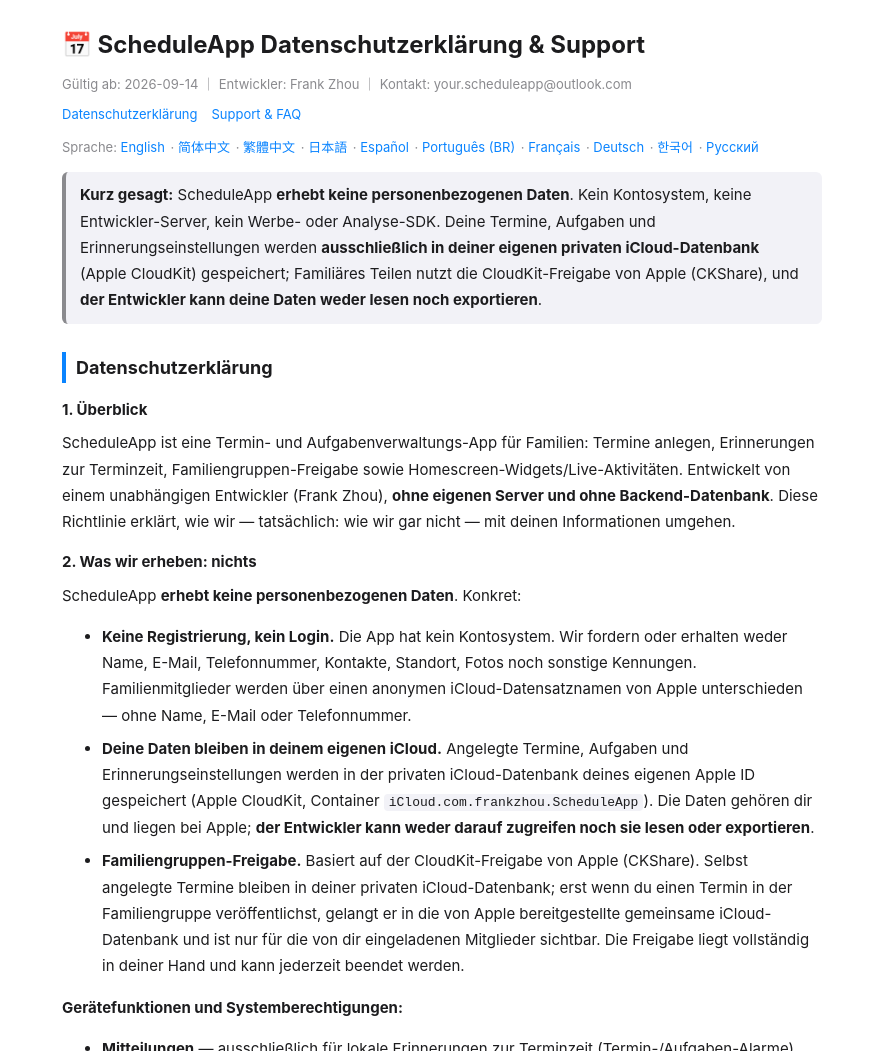
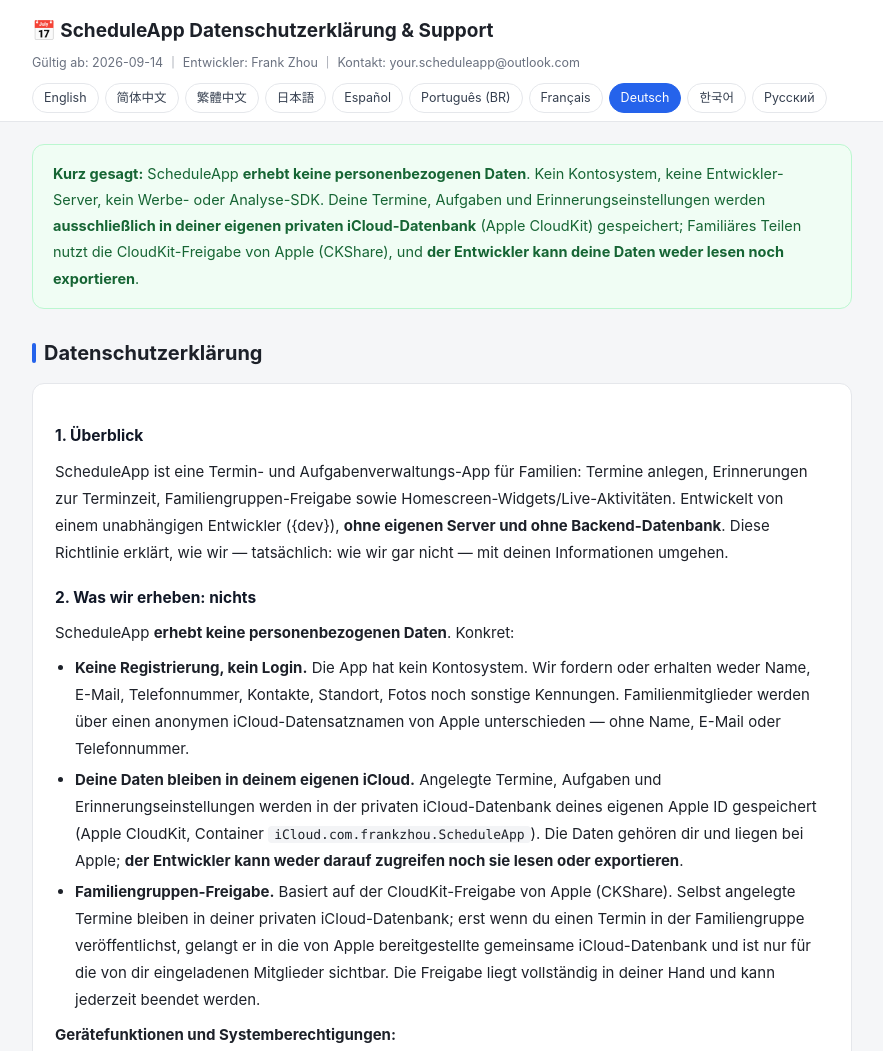
Before and after one commit to 4gk5msrpwv-cpu/privacy-pages-scheduleapp, a plain HTML site: page de/index.html in a window 1280 px wide. Shown: the top 1051 px of the page, without its empty margins (198-1081 px from the left). Drawn offline with Linux system fonts and the light colour scheme.

Commit message:
Rewrite privacy policy per CloudKit architecture (KidsLearn-style, 10 languages)

```diff
--- a/de/index.html
+++ b/de/index.html
@@ -1,71 +1,127 @@
 <!DOCTYPE html>
 <html lang="de">
 <head>
-<meta charset="utf-8">
-<meta name="viewport" content="width=device-width, initial-scale=1">
-<meta name="color-scheme" content="light dark">
+<meta charset="UTF-8">
+<meta name="viewport" content="width=device-width, initial-scale=1.0">
+<title>ScheduleApp Datenschutzerklärung & Support</title>
 <meta name="description" content="Datenschutzerklärung von ScheduleApp: keine Erhebung personenbezogener Daten; alle Daten bleiben in deinem eigenen iCloud.">
-<title>ScheduleApp Datenschutzerklärung & Support</title>
+<link rel="canonical" href="https://4gk5msrpwv-cpu.github.io/privacy-pages-scheduleapp/de/">
+  <link rel="alternate" hreflang="en" href="https://4gk5msrpwv-cpu.github.io/privacy-pages-scheduleapp/">
+  <link rel="alternate" hreflang="zh-Hans" href="https://4gk5msrpwv-cpu.github.io/privacy-pages-scheduleapp/zh-Hans/">
+  <link rel="alternate" hreflang="zh-Hant" href="https://4gk5msrpwv-cpu.github.io/privacy-pages-scheduleapp/zh-Hant/">
+  <link rel="alternate" hreflang="ja" href="https://4gk5msrpwv-cpu.github.io/privacy-pages-scheduleapp/ja/">
+  <link rel="alternate" hreflang="es" href="https://4gk5msrpwv-cpu.github.io/privacy-pages-scheduleapp/es/">
+  <link rel="alternate" hreflang="pt-BR" href="https://4gk5msrpwv-cpu.github.io/privacy-pages-scheduleapp/pt-BR/">
+  <link rel="alternate" hreflang="fr" href="https://4gk5msrpwv-cpu.github.io/privacy-pages-scheduleapp/fr/">
+  <link rel="alternate" hreflang="de" href="https://4gk5msrpwv-cpu.github.io/privacy-pages-scheduleapp/de/">
+  <link rel="alternate" hreflang="ko" href="https://4gk5msrpwv-cpu.github.io/privacy-pages-scheduleapp/ko/">
+  <link rel="alternate" hreflang="ru" href="https://4gk5msrpwv-cpu.github.io/privacy-pages-scheduleapp/ru/">
+  <link rel="alternate" hreflang="x-default" href="https://4gk5msrpwv-cpu.github.io/privacy-pages-scheduleapp/">
+<meta property="og:title" content="ScheduleApp Datenschutzerklärung & Support">
+<meta property="og:description" content="Datenschutzerklärung von ScheduleApp: keine Erhebung personenbezogener Daten; alle Daten bleiben in deinem eigenen iCloud.">
 <style>
-:root{color-scheme:light dark;--bg:#ffffff;--fg:#1c1c1e;--fg2:#8a8a8e;--border:#d1d1d6;--quote:#f2f2f7;--accent:#0a84ff}
-@media (prefers-color-scheme:dark){:root{--bg:#000000;--fg:#f2f2f7;--fg2:#98989f;--border:#38383a;--quote:#1c1c1e;--accent:#0a84ff}}
-body{font-family:-apple-system,'PingFang SC','Hiragino Sans GB','Microsoft YaHei',sans-serif;color:var(--fg);background:var(--bg);line-height:1.75;margin:0;padding:24px 16px;font-size:15px}
-.wrap{max-width:760px;margin:0 auto}
-h1{font-size:24px;margin:0 0 6px}
-h2{font-size:18px;margin:28px 0 8px;border-left:4px solid var(--accent);padding-left:10px}
-h3{font-size:15px;margin:14px 0 4px}
-p,li{margin:7px 0}
-.meta,.langs,.nav,.footer{color:var(--fg2);font-size:13px}
-.nav{margin:6px 0 0}
-.nav a{color:var(--accent);text-decoration:none;margin-right:14px}
-.langs{margin:10px 0 0}
-.langs a{color:var(--accent);text-decoration:none;margin-right:2px}
-blockquote{background:var(--quote);border-left:4px solid var(--fg2);margin:14px 0;padding:10px 14px;border-radius:6px}
-a{color:var(--accent)}
-code{background:var(--quote);padding:1px 5px;border-radius:4px;font-size:13px}
-.footer{margin-top:36px;border-top:1px solid var(--border);padding-top:12px}
+  :root{--bg:#f5f6f8;--card:#ffffff;--ink:#1d2129;--sub:#6b7280;--blue:#2563eb;
+        --blue-bg:#eff6ff;--green:#16a34a;--green-bg:#f0fdf4;--line:#e5e7eb;--tab:#374151;}
+  *{box-sizing:border-box;margin:0;padding:0}
+  html{scroll-behavior:smooth}
+  body{font-family:-apple-system,BlinkMacSystemFont,"PingFang SC","Hiragino Sans","Microsoft YaHei","Helvetica Neue",Arial,sans-serif;
+       background:var(--bg);color:var(--ink);line-height:1.8;font-size:15px}
+  header{position:sticky;top:0;z-index:10;background:rgba(255,255,255,.96);backdrop-filter:blur(8px);border-bottom:1px solid var(--line)}
+  .head-inner{max-width:860px;margin:0 auto;padding:14px 20px 0}
+  h1{font-size:19px}
+  .head-meta{font-size:12.5px;color:var(--sub);margin:4px 0 8px}
+  .langbar{display:flex;flex-wrap:wrap;gap:6px;padding-bottom:8px}
+  .langbar a{font-size:12.5px;text-decoration:none;color:var(--tab);border:1px solid var(--line);
+             border-radius:999px;padding:3px 11px;background:#fff}
+  .langbar a.on{color:#fff;background:var(--blue);border-color:var(--blue)}
+  main{max-width:860px;margin:0 auto;padding:22px 20px 60px}
+  .card{background:var(--card);border:1px solid var(--line);border-radius:12px;padding:20px 22px;margin-bottom:16px}
+  .summary{background:var(--green-bg);border:1px solid #bbf7d0;border-radius:12px;padding:16px 20px;margin-bottom:18px;font-size:14.5px;color:#166534}
+  h2{font-size:20px;margin:26px 0 12px;display:flex;align-items:center;gap:8px;scroll-margin-top:110px}
+  h2::before{content:"";width:4px;height:20px;background:var(--blue);border-radius:2px}
+  h3{font-size:15.5px;margin:18px 0 6px;color:#111827}
+  p{margin:8px 0}
+  ul{margin:8px 0 8px 20px}
+  li{margin:4px 0}
+  code{background:#f3f4f6;border-radius:4px;padding:1px 6px;font-family:ui-monospace,Menlo,monospace;font-size:13px;word-break:break-all}
+  a{color:var(--blue)}
+  table{width:100%;border-collapse:collapse;font-size:13.5px;margin:10px 0;background:var(--card)}
+  th,td{border:1px solid var(--line);padding:8px 10px;text-align:left;vertical-align:top}
+  th{background:#f9fafb;font-weight:600;white-space:nowrap;width:130px}
+  footer{max-width:860px;margin:0 auto;padding:0 20px 40px;color:var(--sub);font-size:12.5px}
+  .disc{font-size:12.5px;color:var(--sub);margin-top:10px}
+  @media (max-width:600px){body{font-size:14.5px}.card{padding:16px 16px}h2{font-size:18px}}
 </style>
 </head>
 <body>
-<div class="wrap">
+<header>
+  <div class="head-inner">
     <h1>📅 ScheduleApp Datenschutzerklärung & Support</h1>
-<p class="meta">Gültig ab: 2026-09-14 ｜ Entwickler: Frank Zhou ｜ Kontakt: your.scheduleapp@outlook.com</p>
-<p class="nav"><a href="#privacy">Datenschutzerklärung</a><a href="#faq">Support & FAQ</a></p>
-<p class="langs">Sprache: <a href="/privacy-pages-scheduleapp/">English</a> · <a href="/privacy-pages-scheduleapp/zh-Hans/">简体中文</a> · <a href="/privacy-pages-scheduleapp/zh-Hant/">繁體中文</a> · <a href="/privacy-pages-scheduleapp/ja/">日本語</a> · <a href="/privacy-pages-scheduleapp/es/">Español</a> · <a href="/privacy-pages-scheduleapp/pt-BR/">Português (BR)</a> · <a href="/privacy-pages-scheduleapp/fr/">Français</a> · <a href="/privacy-pages-scheduleapp/de/">Deutsch</a> · <a href="/privacy-pages-scheduleapp/ko/">한국어</a> · <a href="/privacy-pages-scheduleapp/ru/">Русский</a></p>
-<blockquote><b>Kurz gesagt:</b> ScheduleApp <b>erhebt keine personenbezogenen Daten</b>. Kein Kontosystem, keine Entwickler-Server, kein Werbe- oder Analyse-SDK. Deine Termine, Aufgaben und Erinnerungseinstellungen werden <b>ausschließlich in deiner eigenen privaten iCloud-Datenbank</b> (Apple CloudKit) gespeichert; Familiäres Teilen nutzt die CloudKit-Freigabe von Apple (CKShare), und <b>der Entwickler kann deine Daten weder lesen noch exportieren</b>.</blockquote>
-
+    <div class="head-meta">Gültig ab: 2026-09-14 ｜ Entwickler: Frank Zhou ｜ Kontakt: your.scheduleapp@outlook.com</div>
+    <div class="langbar"><a href="https://4gk5msrpwv-cpu.github.io/privacy-pages-scheduleapp/" class="">English</a><a href="https://4gk5msrpwv-cpu.github.io/privacy-pages-scheduleapp/zh-Hans/" class="">简体中文</a><a href="https://4gk5msrpwv-cpu.github.io/privacy-pages-scheduleapp/zh-Hant/" class="">繁體中文</a><a href="https://4gk5msrpwv-cpu.github.io/privacy-pages-scheduleapp/ja/" class="">日本語</a><a href="https://4gk5msrpwv-cpu.github.io/privacy-pages-scheduleapp/es/" class="">Español</a><a href="https://4gk5msrpwv-cpu.github.io/privacy-pages-scheduleapp/pt-BR/" class="">Português (BR)</a><a href="https://4gk5msrpwv-cpu.github.io/privacy-pages-scheduleapp/fr/" class="">Français</a><a href="https://4gk5msrpwv-cpu.github.io/privacy-pages-scheduleapp/de/" class="on">Deutsch</a><a href="https://4gk5msrpwv-cpu.github.io/privacy-pages-scheduleapp/ko/" class="">한국어</a><a href="https://4gk5msrpwv-cpu.github.io/privacy-pages-scheduleapp/ru/" class="">Русский</a></div>
+  </div>
+</header>
+<main>
+  <div class="summary"><b>Kurz gesagt:</b> ScheduleApp <b>erhebt keine personenbezogenen Daten</b>. Kein Kontosystem, keine Entwickler-Server, kein Werbe- oder Analyse-SDK. Deine Termine, Aufgaben und Erinnerungseinstellungen werden <b>ausschließlich in deiner eigenen privaten iCloud-Datenbank</b> (Apple CloudKit) gespeichert; Familiäres Teilen nutzt die CloudKit-Freigabe von Apple (CKShare), und <b>der Entwickler kann deine Daten weder lesen noch exportieren</b>.</div>
 <h2 id="privacy">Datenschutzerklärung</h2>
-<h3>1. Überblick</h3><p>ScheduleApp ist eine Termin- und Aufgabenverwaltungs-App für Familien: Termine anlegen, Erinnerungen zur Terminzeit, Familiengruppen-Freigabe sowie Homescreen-Widgets/Live-Aktivitäten. Entwickelt von einem unabhängigen Entwickler (Frank Zhou), <b>ohne eigenen Server und ohne Backend-Datenbank</b>. Diese Richtlinie erklärt, wie wir — tatsächlich: wie wir gar nicht — mit deinen Informationen umgehen.</p><h3>2. Was wir erheben: nichts</h3><p>ScheduleApp <b>erhebt keine personenbezogenen Daten</b>. Konkret:</p><ul>
+  <div class="card">
+    <h3>1. Überblick</h3>
+    <p>ScheduleApp ist eine Termin- und Aufgabenverwaltungs-App für Familien: Termine anlegen, Erinnerungen zur Terminzeit, Familiengruppen-Freigabe sowie Homescreen-Widgets/Live-Aktivitäten. Entwickelt von einem unabhängigen Entwickler ({dev}), <b>ohne eigenen Server und ohne Backend-Datenbank</b>. Diese Richtlinie erklärt, wie wir — tatsächlich: wie wir gar nicht — mit deinen Informationen umgehen.</p>
+    <h3>2. Was wir erheben: nichts</h3>
+    <p>ScheduleApp <b>erhebt keine personenbezogenen Daten</b>. Konkret:</p>
+    <ul>
       <li><b>Keine Registrierung, kein Login.</b> Die App hat kein Kontosystem. Wir fordern oder erhalten weder Name, E-Mail, Telefonnummer, Kontakte, Standort, Fotos noch sonstige Kennungen. Familienmitglieder werden über einen anonymen iCloud-Datensatznamen von Apple unterschieden — ohne Name, E-Mail oder Telefonnummer.</li>
       <li><b>Deine Daten bleiben in deinem eigenen iCloud.</b> Angelegte Termine, Aufgaben und Erinnerungseinstellungen werden in der privaten iCloud-Datenbank deines eigenen Apple ID gespeichert (Apple CloudKit, Container <code>iCloud.com.frankzhou.ScheduleApp</code>). Die Daten gehören dir und liegen bei Apple; <b>der Entwickler kann weder darauf zugreifen noch sie lesen oder exportieren</b>.</li>
       <li><b>Familiengruppen-Freigabe.</b> Basiert auf der CloudKit-Freigabe von Apple (CKShare). Selbst angelegte Termine bleiben in deiner privaten iCloud-Datenbank; erst wenn du einen Termin in der Familiengruppe veröffentlichst, gelangt er in die von Apple bereitgestellte gemeinsame iCloud-Datenbank und ist nur für die von dir eingeladenen Mitglieder sichtbar. Die Freigabe liegt vollständig in deiner Hand und kann jederzeit beendet werden.</li>
-</ul><p><b>Gerätefunktionen und Systemberechtigungen:</b></p><ul>
+    </ul>
+    <p><b>Gerätefunktionen und Systemberechtigungen:</b></p>
+    <ul>
       <li><b>Mitteilungen</b> — ausschließlich für lokale Erinnerungen zur Terminzeit (Termin-/Aufgaben-Alarme), die du selbst festlegst; kein Werbe- oder Marketinginhalt. Remote-(stumme-)Mitteilungen dienen nur als <b>Auslöser der iCloud-Synchronisierung</b>; sie zeigen nie einen sichtbaren Hinweis und transportieren keinen Termininhalt.</li>
       <li><b>Widgets &amp; Live-Aktivitäten</b> — Widget- und Sperrbildschirmdaten werden über den App Group Container auf dem Gerät selbst zwischen App und Widgets ausgetauscht. Sie verlassen dein Gerät nie und werden auf keinen Server hochgeladen.</li>
       <li><b>Nie angefragte Berechtigungen</b> — weder Standort, Kontakte, Kamera, Mikrofon, Fotomediathek noch App-Tracking-Autorisierung. Die App deklariert keine weiteren Berechtigungen.</li>
-</ul><h3>3. Drittanbieter, Tracking und Werbung: keine</h3><ul>
+    </ul>
+    <h3>3. Drittanbieter, Tracking und Werbung: keine</h3>
+    <ul>
       <li><b>Kein Drittanbieter-Code</b> — das Projekt hängt von keinem Drittanbieter-SDK ab: kein Werbe-SDK, kein Analyse-SDK, keine Absturzberichte, Attribution oder Push-Marketing-Komponente.</li>
       <li><b>Kein Tracking</b> — keine IDFA, kein App-Tracking-Transparenz-Hinweis, kein app- oder seitenübergreifendes Tracking, keine Tracking-Cookies, kein Device-Fingerprinting, keine lokalen Kennungen.</li>
       <li><b>Wir verkaufen, teilen oder handeln Nutzerdaten niemals</b> und betreiben keine Form der Datenmonetarisierung. Keine Daten werden für Werbung oder Nutzerprofile verwendet.</li>
       <li><b>Alle Netzwerkanfragen gehen an Apple-Dienste</b> — abgesehen vom Laden dieser Richtlinienseite ist der gesamte Netzwerkverkehr iCloud/CloudKit-Synchronisierung und unterliegt der <a href="https://www.apple.com/legal/privacy/" target="_blank" rel="noopener">Datenschutzrichtlinie von Apple</a>. Diese Seite wird bei einem statischen Drittanbieter-Host (GitHub Pages) gehostet; ihr Laden ist die einzige Netzwerkanfrage der App an einen Nicht-Apple-Dienst und überträgt keine Konto- oder Gerätekennung.</li>
       <li>Im Datenschutzmanifest der App (PrivacyInfo.xcprivacy) haben wir gegenüber dem App Store erklärt, dass die App Nutzer nicht verfolgt und keine Tracking-Domains verwendet.</li>
-</ul><h3>4. Datenschutz von Minderjährigen</h3><ul>
+    </ul>
+    <h3>4. Datenschutz von Minderjährigen</h3>
+    <ul>
       <li>ScheduleApp ist ein Familienwerkzeug für ein breites Publikum. Sie richtet sich nicht an Kinder und wird nicht gezielt an Minderjährige einer bestimmten Altersgrenze vermarktet.</li>
       <li><b>Die App erhebt die personenbezogenen Daten niemandes — auch nicht von Kindern.</b> Von einem Kind angelegte Termine und Aufgaben werden nur im eigenen iCloud-Konto des Kindes (bzw. der Eltern) gespeichert; der Entwickler hat keinen Zugriff.</li>
       <li>Wird eine Kinder-Apple-ID von einem Eltern über die Apple-Familienfreigabe angelegt und verwaltet, gilt für dieses Konto die Regeln von Apple; die Freigabe bleibt unter elterlicher Kontrolle und kann jederzeit beendet werden.</li>
-<li>Sollten wir unwissentlich Daten einer minderjährigen Person erhoben haben (in dieser App-Architektur unmöglich), schreibe an your.scheduleapp@outlook.com — wir löschen sie sofort.</li>
-</ul><h3>5. Datenspeicherung, Sicherheit und Löschung</h3><ul>
+      <li>Sollten wir unwissentlich Daten einer minderjährigen Person erhoben haben (in dieser App-Architektur unmöglich), schreibe an {mail} — wir löschen sie sofort.</li>
+    </ul>
+    <h3>5. Datenspeicherung, Sicherheit und Löschung</h3>
+    <ul>
       <li>Alle Daten liegen im iCloud-Konto deines Apple ID, geschützt durch Apples Verschlüsselung und Zugriffscontrollen. Wir verwahren keine serverseitigen Kopien. (Für Apple IDs in Festlandchina werden iCloud-Daten von GCBD, Apples Cloud-Betreiber in China, nach Apples Richtlinien betrieben.)</li>
-<li><b>Das Löschen der App entfernt die iCloud-Daten nicht automatisch</b> (damit du auf einem neuen Gerät wiederherstellen kannst). Zum vollständigen Löschen: auf iPhone/iPad unter <i>Einstellungen → dein Apple ID → iCloud → Speicher verwalten → ScheduleApp → Daten löschen</i>; oder Termine/Aufgaben und die Familiengruppe in der App löschen; oder eine Löschanfrage an your.scheduleapp@outlook.com senden.</li>
+      <li><b>Das Löschen der App entfernt die iCloud-Daten nicht automatisch</b> (damit du auf einem neuen Gerät wiederherstellen kannst). Zum vollständigen Löschen: auf iPhone/iPad unter <i>Einstellungen → dein Apple ID → iCloud → Speicher verwalten → ScheduleApp → Daten löschen</i>; oder Termine/Aufgaben und die Familiengruppe in der App löschen; oder eine Löschanfrage an {mail} senden.</li>
       <li>Einige Oberflächeneinstellungen (Sprache, Anzeigeoptionen) werden <b>lokal auf dem Gerät</b> gespeichert (systemseitige UserDefaults). Sie verlassen dein Gerät nie und werden nicht mit iCloud synchronisiert.</li>
       <li><b>Local-first:</b> Auch ohne iCloud oder Netzwerk funktioniert die App offline weiter, und lokale Erinnerungen lösen ganz normal aus.</li>
       <li>Bewahre deinen Apple ID und den Gerätecode sicher auf — sie sind der wichtigste Schutz für diese Daten.</li>
-</ul><h3>6. Änderungen dieser Richtlinie</h3><p>Ändert sich diese Richtlinie, aktualisieren wir diese Seite und das oben genannte „Gültig ab“-Datum. Wesentliche Änderungen (z. B. die Einführung einer neuen Datenerhebung) werden zusätzlich deutlich in der App angekündigt. Bitte schau regelmäßig auf dieser Seite nach der aktuellen Version.</p><h3>7. Kontakt</h3><p>Bei Fragen, Beschwerden oder Löschanfragen zu dieser Richtlinie oder deinen Daten: E-Mail an <b>your.scheduleapp@outlook.com</b>. Wir antworten in der Regel innerhalb von <b>3 Werktagen</b>.</p>
-
-<h2 id="faq">Support & FAQ</h2>
-<h3>Verliere ich meine Daten?</h3><p>Nein. Daten liegen in deinem iCloud und folgen deinem Apple-Konto. Das Löschen der App löscht deine iCloud-Daten nicht.</p><h3>Neues Telefon?</h3><p>Melde dich auf dem neuen Gerät mit demselben iCloud-Konto an und aktiviere den iCloud-Sync der App — deine Daten erscheinen automatisch.</p><h3>Was können Familienmitglieder sehen?</h3><p>Nur Termine, die du in der Familiengruppe veröffentlichst. Nicht veröffentlichte Termine bleiben in deiner privaten iCloud-Datenbank und sind für andere unsichtbar.</p><h3>Kann der Entwickler meine Termine lesen?</h3><p>Nein. Daten liegen in deinem iCloud; der Entwickler hat keinen Zugriffsweg.</p><h3>Erinnerungen klingen nicht?</h3><p>Prüfe die Mitteilungsberechtigung der App unter <i>Einstellungen → Mitteilungen</i> und ob Erinnerungen in der App aktiviert sind. Ohne iCloud läuft die App im Einzelnutzmodus und lokale Erinnerungen funktionieren weiterhin.</p><h3>Verfügbare Sprachen</h3><p>10 Sprachen: vereinfachtes und traditionelles Chinesisch, Englisch, Japanisch, Spanisch, Portugiesisch (BR), Französisch, Deutsch, Koreanisch und Russisch.</p><h3>Kontakt</h3><p>E-Mail an <b>your.scheduleapp@outlook.com</b> — Antwort innerhalb von 3 Werktagen.</p>
-
-<div class="footer">© 2026 Frank Zhou · ScheduleApp — Fragen an: your.scheduleapp@outlook.com.</div>
+    </ul>
+    <h3>6. Änderungen dieser Richtlinie</h3>
+    <p>Ändert sich diese Richtlinie, aktualisieren wir diese Seite und das oben genannte „Gültig ab“-Datum. Wesentliche Änderungen (z. B. die Einführung einer neuen Datenerhebung) werden zusätzlich deutlich in der App angekündigt. Bitte schau regelmäßig auf dieser Seite nach der aktuellen Version.</p>
+    <h3>7. Kontakt</h3>
+    <p>Bei Fragen, Beschwerden oder Löschanfragen zu dieser Richtlinie oder deinen Daten: E-Mail an <b>{mail}</b>. Wir antworten in der Regel innerhalb von <b>3 Werktagen</b>.</p>
   </div>
+<h2 id="support">Support & FAQ</h2>
+  <div class="card">
+    <table>
+      <tr><th>Verliere ich meine Daten?</th><td>Nein. Daten liegen in deinem iCloud und folgen deinem Apple-Konto. Das Löschen der App löscht deine iCloud-Daten nicht.</td></tr>
+      <tr><th>Neues Telefon?</th><td>Melde dich auf dem neuen Gerät mit demselben iCloud-Konto an und aktiviere den iCloud-Sync der App — deine Daten erscheinen automatisch.</td></tr>
+      <tr><th>Was können Familienmitglieder sehen?</th><td>Nur Termine, die du in der Familiengruppe veröffentlichst. Nicht veröffentlichte Termine bleiben in deiner privaten iCloud-Datenbank und sind für andere unsichtbar.</td></tr>
+      <tr><th>Kann der Entwickler meine Termine lesen?</th><td>Nein. Daten liegen in deinem iCloud; der Entwickler hat keinen Zugriffsweg.</td></tr>
+      <tr><th>Erinnerungen klingen nicht?</th><td>Prüfe die Mitteilungsberechtigung der App unter <i>Einstellungen → Mitteilungen</i> und ob Erinnerungen in der App aktiviert sind. Ohne iCloud läuft die App im Einzelnutzmodus und lokale Erinnerungen funktionieren weiterhin.</td></tr>
+      <tr><th>Verfügbare Sprachen</th><td>10 Sprachen: vereinfachtes und traditionelles Chinesisch, Englisch, Japanisch, Spanisch, Portugiesisch (BR), Französisch, Deutsch, Koreanisch und Russisch.</td></tr>
+      <tr><th>Kontakt</th><td>E-Mail an <b>{mail}</b> — Antwort innerhalb von 3 Werktagen.</td></tr>
+    </table>
+  </div>
+  <div class="disc">Diese Seite ist eine deutsche Übersetzung der englischen Fassung. Bei Abweichungen gilt die <a href="https://4gk5msrpwv-cpu.github.io/privacy-pages-scheduleapp/">englische Fassung</a>.</div>
+</main>
+<footer>© 2026 Frank Zhou · ScheduleApp — Fragen an: your.scheduleapp@outlook.com.</footer>
 </body>
 </html>
```
Lines whose indentation alone changed are shown as unchanged.
